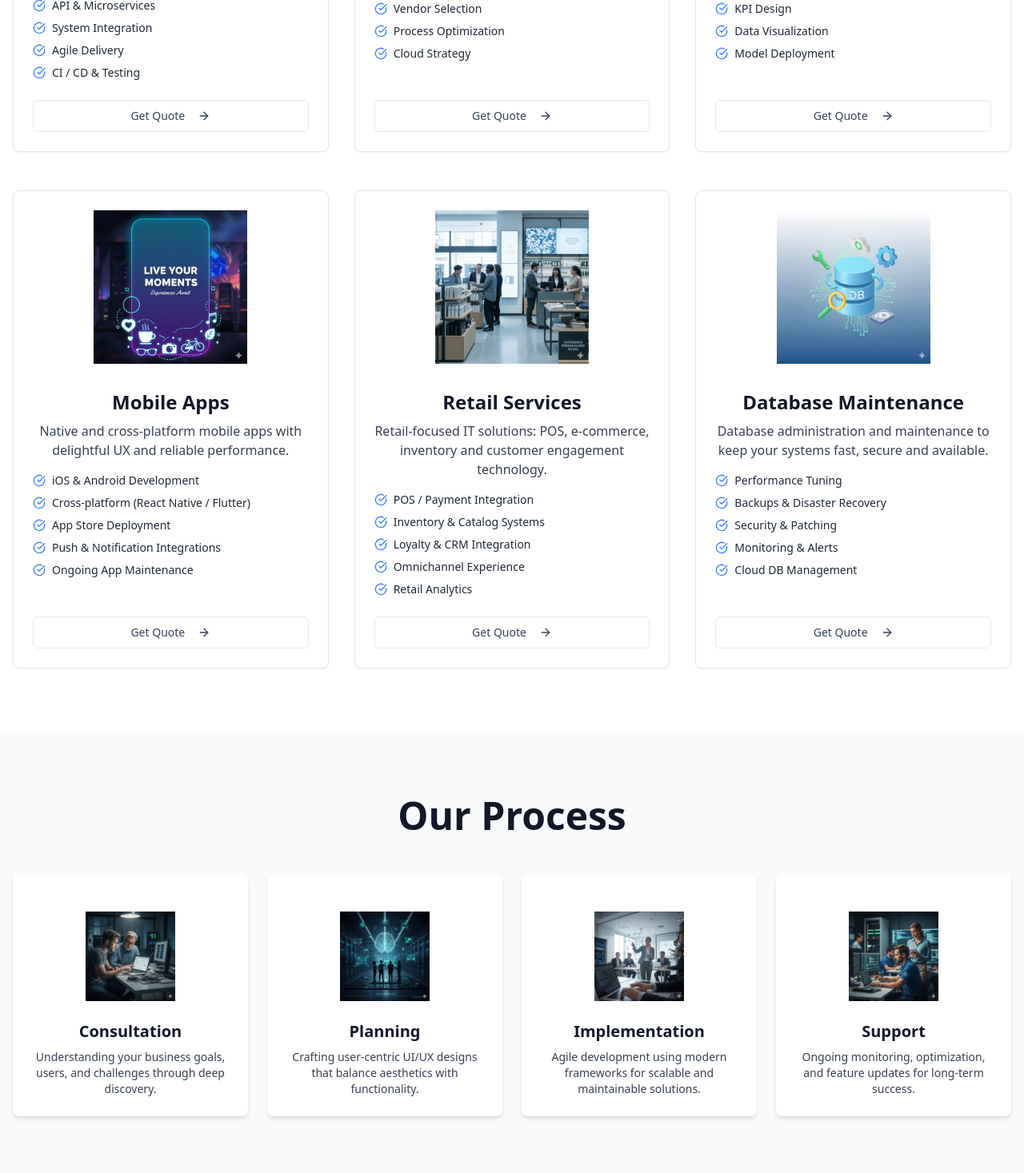
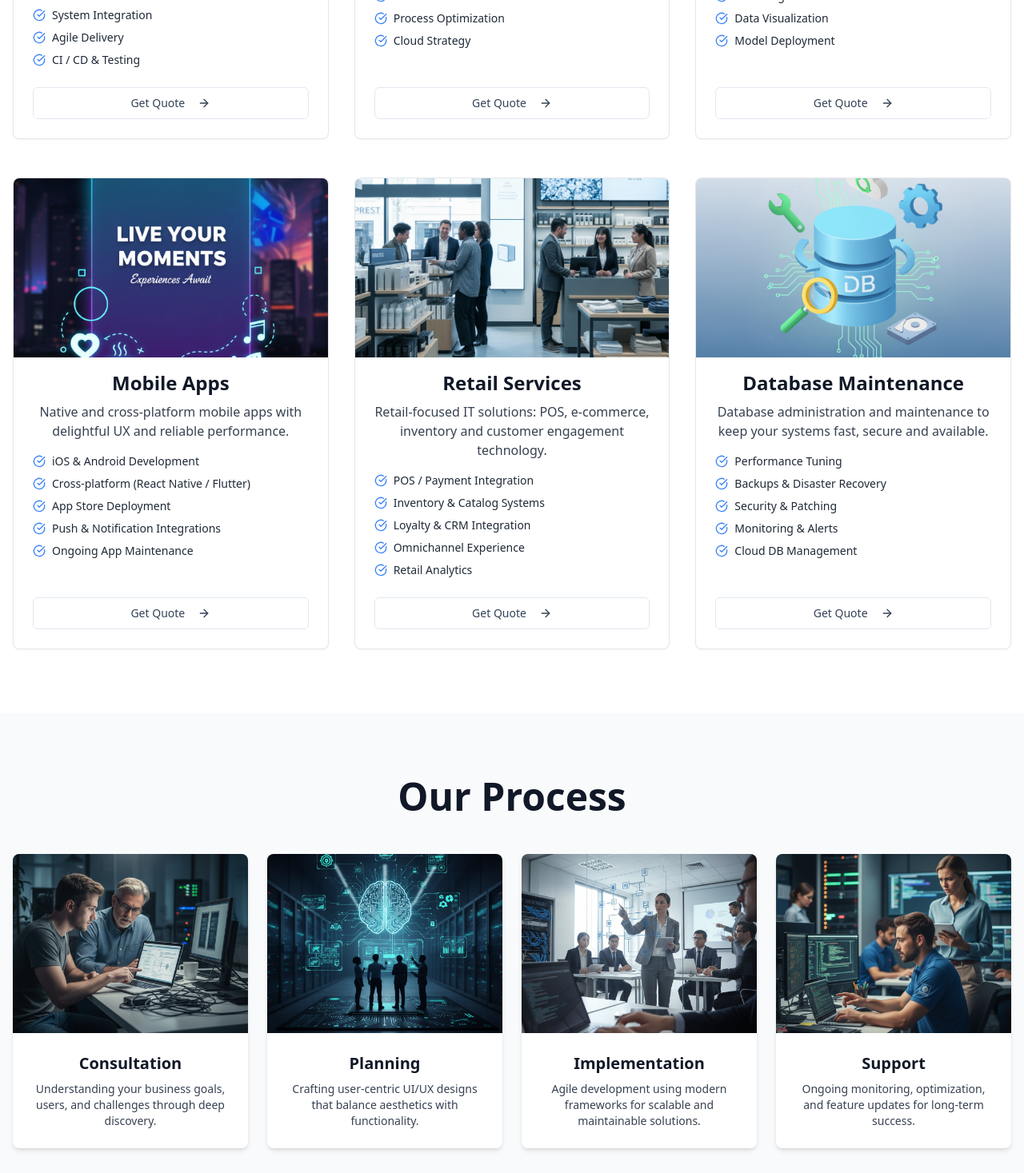
Before and after one commit to usravanireddy-web/Luvetha, a React (Vite) app: page /services in a window 1280 px wide. Shown: the part 2086-3553 px from the top of the page at 80% size. Built offline with nearby package versions, Linux system fonts and the light colour scheme.

Commit message:
images change

```diff
--- a/src/pages/Home.tsx
+++ b/src/pages/Home.tsx
@@ -7,7 +7,7 @@ import heroImage from '@/assets/hero-tech.jpg';
 // Service images
 import websiteDesign from '@/assets/websitedesign.png';
 import digitalMarketing from '@/assets/digitalmarketing.png';
-import dataServices from '@/assets/dataservices.png';
+import dataServices from "@/assets/data-services.png";
 import customDevelopment from '@/assets/customdevelopment.png';
 import itConsulting from '@/assets/itconsulting.png';
 import dataAnalytics from '@/assets/dataanalytics.png';
--- a/src/pages/Services.tsx
+++ b/src/pages/Services.tsx
@@ -232,19 +232,19 @@ const Services = () => {
                 {row.map((service, colIndex) => (
                   <Card
                     key={colIndex}
-                    className="group hover:shadow-xl transition-all duration-300 hover:scale-105 bg-white border border-gray-200 h-full flex flex-col"
+                    className="group hover:shadow-xl transition-all duration-300 hover:scale-105 bg-white border border-gray-200 h-full flex flex-col overflow-hidden"
                   >
-                    {/* IMAGE (UNIFORM BOX) */}
-                    <div className="flex justify-center items-center h-60 w-full bg-transparent">
+                    {/* ✅ IMAGE same as Home page */}
+                    <div className="w-full h-48 md:h-56 overflow-hidden">
                       <img
                         src={service.image}
                         alt={service.title}
-                        className="h-48 w-48 object-contain"
+                        className="w-full h-full object-cover group-hover:scale-110 transition-transform duration-300"
                       />
                     </div>
 
                     {/* TITLE */}
-                    <h3 className="text-2xl font-bold text-center mt-2 mb-2 text-gray-900">
+                    <h3 className="text-2xl font-bold text-center mt-4 mb-2 text-gray-900">
                       {service.title}
                     </h3>
 
@@ -297,19 +297,23 @@ const Services = () => {
             {processSteps.map((step, idx) => (
               <div
                 key={idx}
-                className="flex flex-col items-center p-6 bg-white shadow-md rounded-lg hover:shadow-xl transition-transform duration-300 hover:scale-105 h-full"
+                className="flex flex-col bg-white shadow-md rounded-lg hover:shadow-xl transition-transform duration-300 hover:scale-105 h-full overflow-hidden"
               >
-                <div className="flex justify-center items-center h-40 w-full">
+                {/* ✅ Image styled same as Home & Services */}
+                <div className="w-full h-48 md:h-56 overflow-hidden">
                   <img
                     src={step.image}
                     alt={step.title}
-                    className="h-28 w-28 object-contain"
+                    className="w-full h-full object-cover group-hover:scale-110 transition-transform duration-300"
                   />
                 </div>
-                <h3 className="text-xl font-semibold mb-2 text-gray-900">
-                  {step.title}
-                </h3>
-                <p className="text-gray-700 text-sm">{step.desc}</p>
+
+                <div className="p-6 flex flex-col flex-grow">
+                  <h3 className="text-xl font-semibold mb-2 text-gray-900">
+                    {step.title}
+                  </h3>
+                  <p className="text-gray-700 text-sm flex-grow">{step.desc}</p>
+                </div>
               </div>
             ))}
           </div>
```
Also changed, not shown: 1 other file (tests, documents, lock files or other folders).
